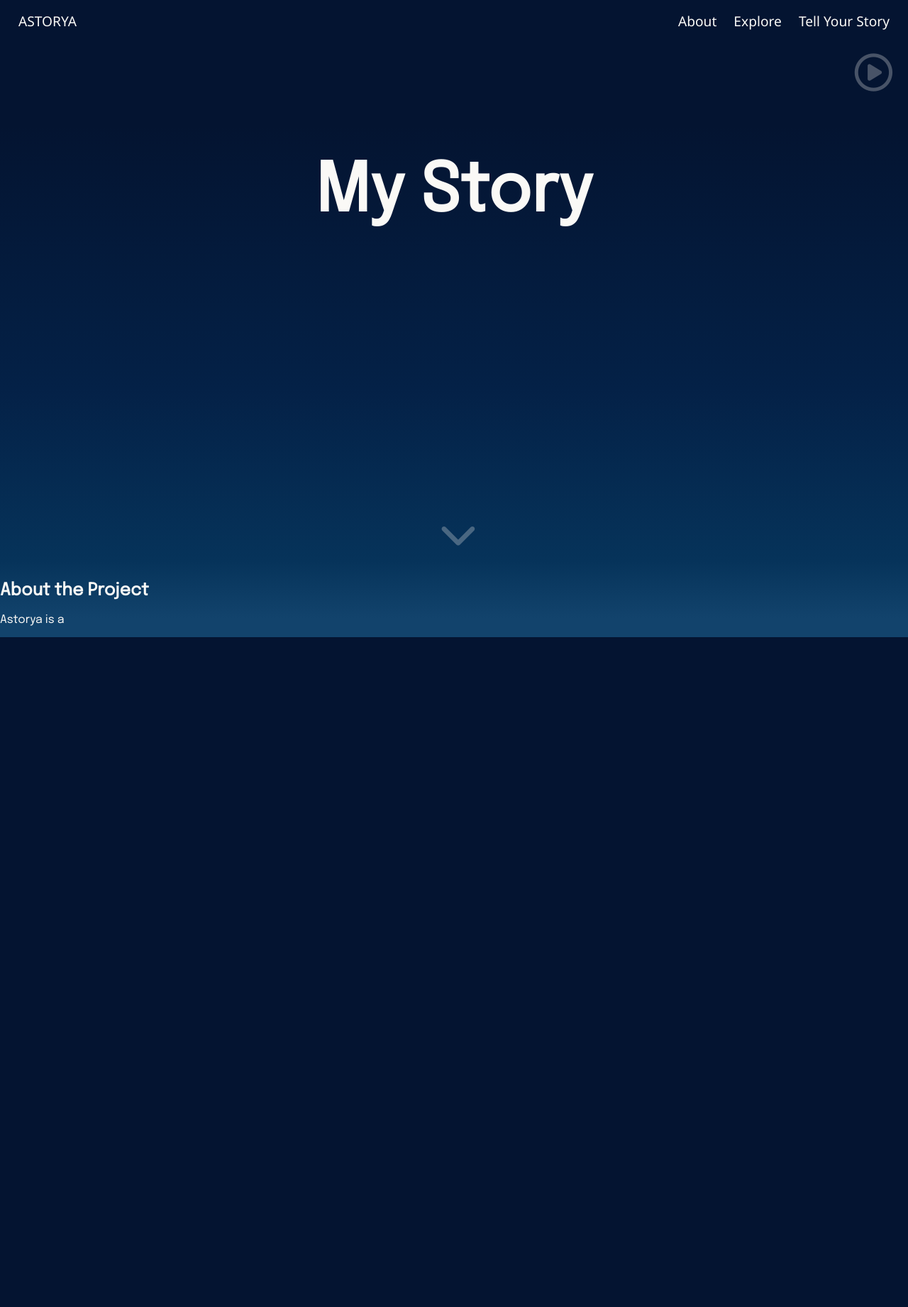
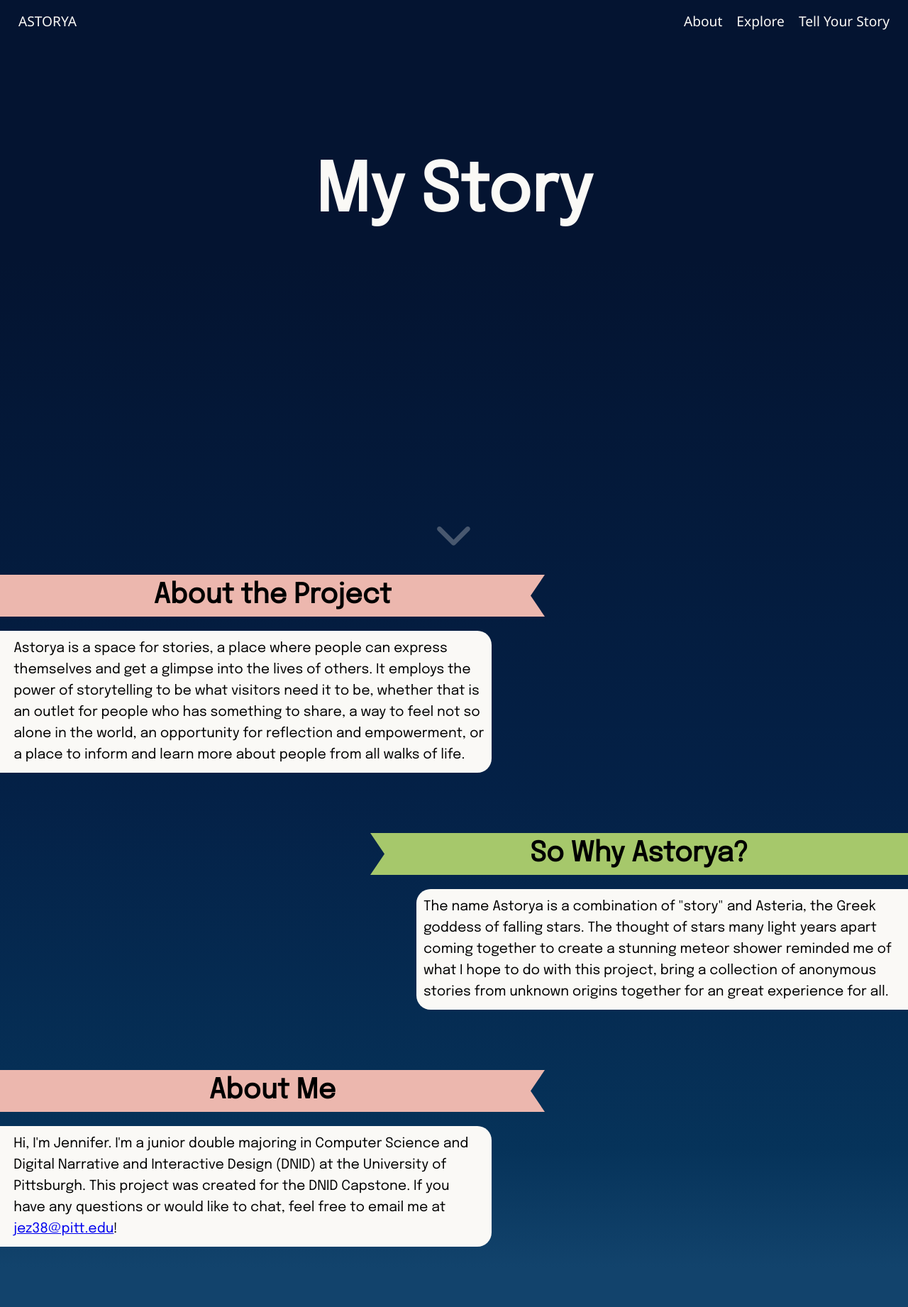
Before and after one commit to jennzheng12315/Astorya, a Flask app: page /about in a window 1280 px wide. Shown: the whole page at 71% size. Before the commit the page ends 898 px from the top, so only its background shows below. Run offline with Flask 2, Linux system fonts and the light colour scheme; some libraries are stand-ins or nearby versions.

Commit message:
idek what i did

```diff
--- a/main.py
+++ b/main.py
@@ -24,18 +24,40 @@ def about():
 @app.route("/explore")
 @app.route("/explore.html")
 def explore():
-    stories = datastore.load_all_stories()
+    all_stories = datastore.load_all_stories()
     tags = datastore.load_all_tags()
-    return flask.render_template('explore.html', page_title='Explore', stories=stories, tags=tags)
+    stories = []
+
+    # handle filters if there are any
+    d = flask.request.values
+    filters = []
+    if "filters" in d:
+        filters = d['filters'].split(',')
+        print(filters)
+
+    if len(filters) > 0:
+        for story in all_stories:
+            add = True
+            for filter in filters:
+                if filter not in story.tags:
+                    add = False
+            if add == True:
+                stories.append(story)
+    else:
+        stories = all_stories
+
+    return flask.render_template('explore.html', page_title='Explore', stories=stories, tags=tags, filters=filters)
 
 @app.route("/tell-your-story", methods=['GET', 'POST'])
 @app.route("/tell-your-story.html", methods=['GET', 'POST'])
 def tell_your_story():
+    tags = datastore.load_all_tags()
+
     d = flask.request.values
+    # status = submit will show successful submit message
     status = ""
     if "status" in d:
         status = d['status']
-    print("STATUS:", status)
     return flask.render_template('tell-your-story.html', page_title='Tell Your Story', tags=tags, status=status)
 
 @app.route("/submit", methods=['POST'])
--- a/static/script.js
+++ b/static/script.js
@@ -150,23 +150,34 @@ const setUpQuill = function SetupQuill() {
 // -----------------------------------------------
 
 function onIndexLoad(length) {
+    windowAdjust();
     showRandomStory(randomStory, length);
     handlePlayPause(localStorage.getItem("animationMode"));
 }
 
-function onExploreLoad(length) {
+function onExploreLoad(length, filters) {
     totalStories = length;
     showStory(story);
     showPreview();
     handlePlayPause(localStorage.getItem("animationMode"));
     selected_tags = [];
+    for (let i = 0; i < filters.length; i++) {
+        let input = document.createElement("input");
+        input.type = "text";
+        input.value = filters[i];
+        addTag(input);
+    }
 }
 
 function onTellStoryLoad() {
 
+    let input = document.getElementById('input-title');
+    input.value = "";
+
     let el = document.getElementById('editor');
     if (typeof (el) != 'undefined' && el != null) {
         setUpQuill();
+        formEnter();
     }
     handlePlayPause(localStorage.getItem("animationMode"));
     selected_tags = []
@@ -320,6 +331,7 @@ function checkPageArrows() {
 function getHTML() {
     // document.getElementById('input-content').value = formatHTML(quill.root.innerHTML);
     // console.log(quill.root.innerHTML);
+    console.log(textEditorContent);
     document.getElementById('input-content').value = textEditorContent;
 }
 
@@ -340,7 +352,7 @@ function handleSubmit() {
     checkTitle()
 }
 
-function addTag(tag, page) {
+function addTag(tag) {
     if (tag.value == undefined) return;
     let tags = document.getElementById("tags");
     let span = document.createElement("span");
@@ -349,11 +361,7 @@ function addTag(tag, page) {
     span.textContent = tag.value;
     tag.value = "";
 
-    if (page == 'story') {
-        span.setAttribute("onclick", "this.remove(); removeTag(this.textContent, 'story')");
-    } else {
-        span.setAttribute("onclick", "this.remove(); removeTag(this.textContent, 'explore')");
-    }
+    span.setAttribute("onclick", "this.remove(); removeTag(this.textContent)");
 
     if (val != "") {
         if (!selected_tags.includes(val)) {
@@ -367,10 +375,38 @@ function addTag(tag, page) {
 }
 
 
-function removeTag(tag, page) {
-    // if (page != 'story') return;
+function removeTag(tag) {
     let index = selected_tags.indexOf(tag)
     if (index > -1) {
         selected_tags.splice(index, 1);
     }
 }
+
+function windowAdjust() {
+    let width = window.innerWidth;
+    if (width <= 768) {
+        document.getElementById("mobile-version").style.display = 'block';
+        document.getElementById("desktop-version").style.display = 'none';
+    } else {
+        document.getElementById("mobile-version").style.display = 'none';
+        document.getElementById("desktop-version").style.display = 'float';
+    }
+}
+
+function onFilterSubmit() {
+    if (selected_tags.length > 0) {
+        location.href = '/explore?filters=' + selected_tags.toString();
+    } else {
+        location.href = '/explore';
+    }
+}
+
+function formEnter() {
+    document.getElementById("story-form").addEventListener("keypress", function (e) {
+        if (e.key == "Enter") {
+            el = document.getElementById("tag-input");
+            addTag(el)
+            handleSubmit();
+        }
+    });
+}
--- a/static/style.css
+++ b/static/style.css
@@ -15,6 +15,7 @@ body {
     /* background: rgb(4,20,49); */
     background: linear-gradient(180deg, rgba(4, 20, 49, 1) 20%, rgba(4, 33, 71, 1) 61%, rgba(6, 51, 90, 1) 88%, rgba(18, 67, 108, 1) 97%);
     color: var(--off-white);
+    max-width: 100vw;
     min-height: 100vh;
     margin: 0;
 }
@@ -22,6 +23,7 @@ body {
 button {
     border: none;
     cursor: pointer;
+    color: black;
 }
 
 img {
@@ -66,7 +73,7 @@ img {
 .down-button {
     background-color: transparent;
     margin-bottom: 20px;
-    transform: translateX(-2em);
+    transform: translateX(-2.5em);
 }
 
 .small-button {
@@ -93,6 +100,14 @@ section {
     justify-content: space-between;
 }
 
+.right {
+    display: flex;
+}
+
+.right div {
+    text-align: center;
+}
+
 .play-pause-animations {
     margin: var(--outer-spacing);
 }
@@ -103,6 +118,8 @@ section {
     margin-right: 0;
     background-color: transparent;
     border: none;
+    color: transparent;
+    visibility: hidden;
 }
 
 #play {
@@ -388,6 +458,68 @@ section {
     margin-bottom: auto;
     font-size: 5rem;
     text-align: center;
+}
+
+.about-heading-peach {
+    background-color: var(--peach);
+    font-size: 3.5rem;
+    font-size: 3vmax;
+    padding: 10px;
+    margin: 10px 0px 20px 0px;
+    color: black;
+    text-align: center;
+    clip-path: polygon(0% 0%, 100% 0%, calc(100% - 20px) 50%, 100% 100%, 0% 100%);
+}
+
+.about-heading-green {
+    background-color: var(--green);
+    font-size: 3.5rem;
+    font-size: 3vmax;
+    padding: 10px;
+    margin: 10px 0px 20px 10px;
+    color: black;
+    text-align: center;
+    clip-path: polygon(100% 0%, 0% 0%, calc(0% + 20px) 50%, 0% 100%, 100% 100%);
+}
+
+.about-content-left {
+    background-color: var(--off-white);
+    color: black;
+    padding: 10px 10px 10px var(--outer-spacing);
+    margin: 10px 75px 85px 0px;
+    border-radius: 0px 20px 20px 0px;
+    font-size: 1.2rem;
+    line-height: 30px;
+}
+
+.about-content-right {
+    background-color: var(--off-white);
+    color: black;
+    padding: 10px var(--outer-spacing) 10px 10px;
+    margin: 10px 0px 85px 75px;
+    border-radius: 20px 0px 0px 20px;
+    font-size: 1.2rem;
+    line-height: 30px;
+}
+
+.about-left {
+    margin-right: 40%;
+}
+
+.about-right {
+    margin-left: 40%;
+}
+
+@media screen and (max-width: 768px) {
+    .about-left {
+        margin-right: 5%;
+    }
+
+    .about-right {
+        margin-left: 5%;
+    }
+
+
 }
 
 /* ---------- TEXT EDITOR ---------- */
--- a/templates/_base.html
+++ b/templates/_base.html
@@ -1,6 +1,7 @@
 <!DOCTYPE html>
 <html lang="en">
-<header>
+
+<head>
     <meta charset="utf-8" />
     <meta name="viewport" content="width=device-width, initial-scale=1" />
     <title>Astorya | {{page_title}}</title>
@@ -9,6 +10,7 @@
     <link href="https://fonts.googleapis.com/css?family=Epilogue" rel='stylesheet'>
 
     <script src="/static/script.js" type="text/javascript"></script>
+    <!-- <script src="/static/stars.js" type="text/javascript"></script> -->
     <script src="https://kit.fontawesome.com/9f332361bd.js" crossorigin="anonymous"></script>
 
     <!-- Main Quill library -->
@@ -24,21 +26,29 @@
     <!-- <script src="https://cdn.quilljs.com/1.3.6/quill.core.js"></script> -->
 
 
-</header>
+</head>
 
-<body {% block body_attrs %}{% endblock %}>
+<body id="body" {% block body_attrs %}{% endblock %}>
     <div class="top">
-        <div class="nav">
+        <nav class="nav">
             <div class="left">
+                <div>
                     <a class="index" id="index" href="/index">ASTORYA</a>
                 </div>
+            </div>
             <div class="right">
+                <div>
                     <a class="about" id="about" href="/about">About</a>
+                </div>
+                <div>
                     <a class="explore" id="explore" href="/explore">Explore</a>
+                </div>
+                <div>
                     <a class="tell-your-story" id="tell-your-story" href="/tell-your-story">Tell Your
                         Story</a>
                 </div>
             </div>
+        </nav>
         <div class="play-pause-animations">
             <button id="play" onclick="handlePlayPause('play')">
                 <i class="fa-regular fa-circle-play fa-4x"></i>
--- a/templates/about.html
+++ b/templates/about.html
@@ -14,7 +14,33 @@
 
 {% block content %}
 <section id="about-container">
-    <h2>About the Project</h2>
-    <p>Astorya is a </p>
+    <div class="about-left">
+        <h2 class="about-heading-peach">About the Project</h2>
+        <p class="about-content-left">
+            Astorya is a space for stories, a place where people can express themselves and get a glimpse into the lives
+            of others. It employs the power of storytelling to be what visitors need it to be, whether that is an outlet
+            for people who has something to share, a way to feel not so alone in the world, an opportunity for
+            reflection and empowerment, or a place to inform and learn more about people from all walks of life.
+        </p>
+    </div>
+    <div class="about-right">
+        <h2 class="about-heading-green">So Why Astorya?</h2>
+        <p class="about-content-right">The name Astorya is a combination of "story" and Asteria, the Greek goddess of
+            falling
+            stars. The thought of stars many light years apart coming together to create a stunning meteor shower
+            reminded me of what I hope to do with this project, bring a collection of anonymous stories from unknown
+            origins
+            together for an
+            great experience for all.</p>
+    </div>
+    <div class="about-left">
+        <h2 class="about-heading-peach">About Me</h2>
+        <p class="about-content-left">Hi, I'm Jennifer. I'm a junior double majoring in Computer Science and Digital
+            Narrative and Interactive Design (DNID) at the University of Pittsburgh. This project was created for the
+            DNID Capstone. If you have any questions or would like to chat, feel free to email me at <a
+                href="mailto: jez38@pitt.edu">jez38@pitt.edu</a>!
+        </p>
+    </div>
+
 </section>
 {% endblock %}
```
Also changed, not shown: other parts of static/style.css (+63 -5 lines), datastore.py (+9 -6 lines), templates/explore.html (+16 -9 lines), templates/index.html (+20 -3 lines), templates/story.html (+13 -17 lines). Lines whose indentation alone changed are shown as unchanged.
